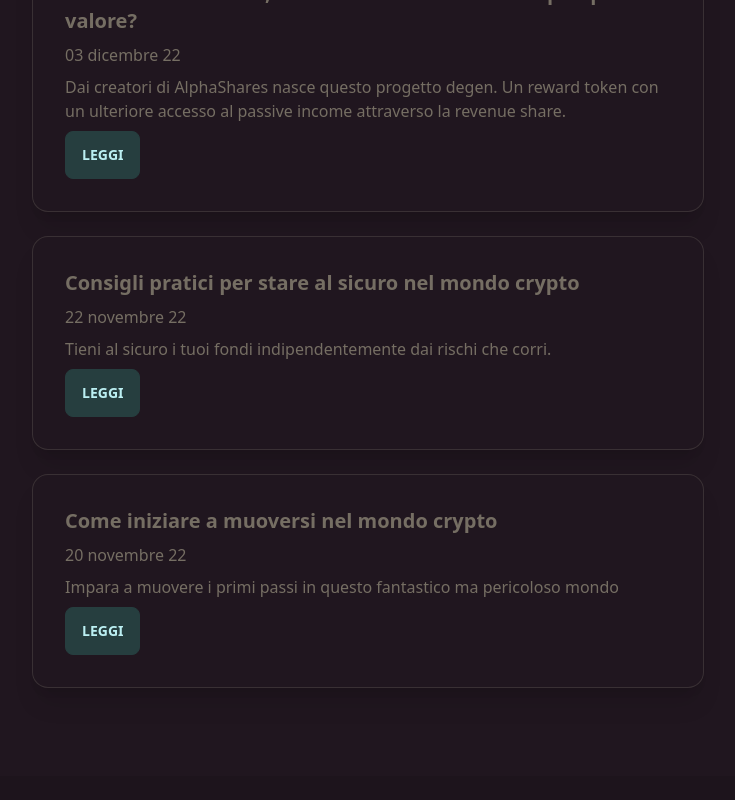
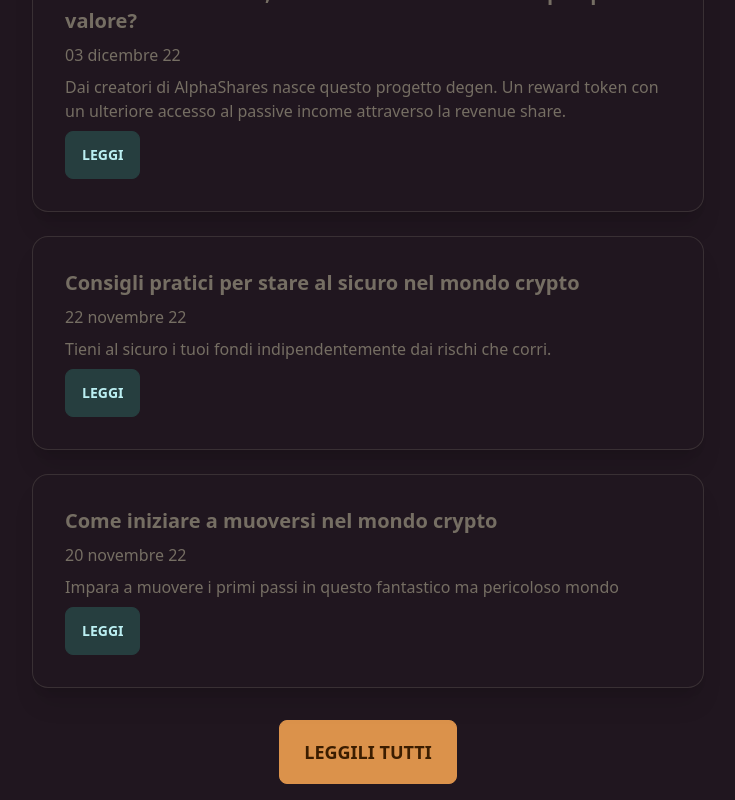
Before and after one commit to AndreaBarghigiani/lacrypta, a Next.js app: page /posts in a window 1280 px wide. Shown: the part 582-1382 px from the top of the page, without its empty margins (272-1007 px from the left). Built offline with nearby package versions, Linux system fonts and the light colour scheme.

Commit message:
feat: implemented limit and sort for posts

```diff
--- a/components/postsList.js
+++ b/components/postsList.js
@@ -1,17 +1,38 @@
+import Link from "next/link";
 import Post from "./post";
 
-export default function PostsList({ posts, children, id }) {
-  const sortedPosts = posts.sort((a, b) =>
-    a.frontmatter.date > b.frontmatter.date ? -1 : 1
-  );
+export default function PostsList({ posts, children, id, limit, sorted }) {
+  let dPosts = posts;
+
+  if (sorted) {
+    dPosts.sort((a, b) => (a.frontmatter.date > b.frontmatter.date ? -1 : 1));
+  }
+
+  if (limit) {
+    dPosts = dPosts.slice(0, limit);
+  }
+
   return (
     <div id={id} className="max-w-2xl py-8 mx-auto">
       <h2 className="mb-3 text-3xl font-bold text-center">Ultimi articoli</h2>
       {children}
 
-      {sortedPosts.map(({ slug, frontmatter }) => (
+      {dPosts.map(({ slug, frontmatter }) => (
         <Post key={slug} slug={slug} frontmatter={frontmatter} />
       ))}
+
+      {posts.length > limit ? (
+        <footer className="my-8 text-center">
+          <Link href="/posts" className="btn btn-primary btn-lg">
+            Leggili tutti
+          </Link>
+        </footer>
+      ) : null}
     </div>
   );
 }
+
+PostsList.defaultProps = {
+  limit: 0,
+  sorted: true,
+};
--- a/pages/index.js
+++ b/pages/index.js
@@ -2,6 +2,7 @@ import fs from "fs";
 import matter from "gray-matter";
 import slug from "slug";
 import { getShow } from "../utils/spotify";
+
 import Link from "next/link";
 
 import EpisodeList from "../components/episodeList";
@@ -33,9 +34,7 @@ export default function Home({ posts, eps }) {
         </div>
       </div>
 
-      <Stats />
-
-      <PostsList id="posts" posts={posts} />
+      <PostsList id="posts" posts={posts} limit={1} />
 
       <EpisodeList episodes={eps}>
         <p>
@@ -48,9 +47,9 @@ export default function Home({ posts, eps }) {
 }
 
 export async function getStaticProps() {
+  // Retrieve podcast episodes
   const episodes = await getShow(4);
   const data = await episodes.json();
-
   const eps = data.items.map((episode) => ({
     name: episode.name,
     slug: slug(episode.name),
@@ -59,10 +58,9 @@ export async function getStaticProps() {
     desc: episode.description,
     id: episode.id.toString(),
   }));
-  console.log("eps:", eps);
-  // const eps = [{ name: "Andrea" }, { name: "Paola" }];
+
+  // Retrieve articles
   const files = fs.readdirSync("posts");
-
   const posts = files.map((fileName) => {
     const slug = fileName.replace(".mdx", "");
     const readFile = fs.readFileSync(`posts/${fileName}`, "utf-8");
--- a/utils/string.js
+++ b/utils/string.js
@@ -1,3 +1,4 @@
+// Truncate string and adds ellipsis
 export const truncate = (string, limit) => {
   if (string.length <= limit) {
     return string;
```
